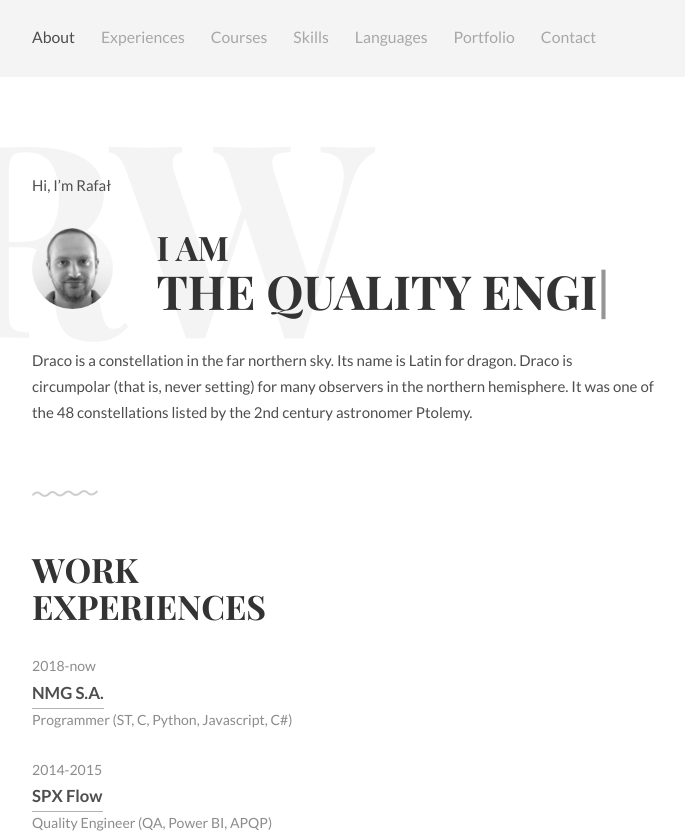
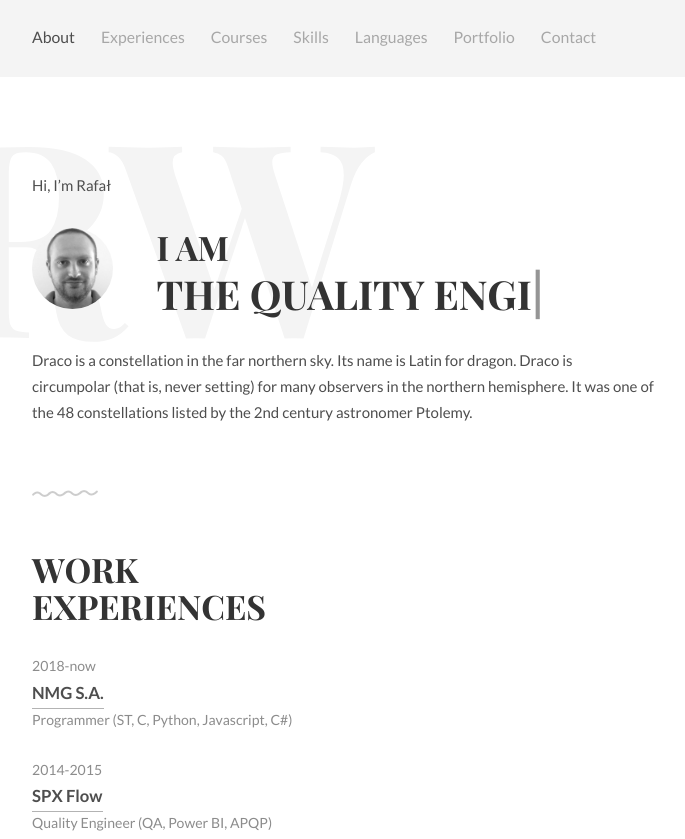
Before and after one commit to wawraf/wawraf.github.io, a plain HTML site: page index.html in a window 1280 px wide. Shown: the top 839 px of the page, without its empty margins (297-982 px from the left). Drawn offline with Linux system fonts and the light colour scheme.

Commit message:
Add files via upload

```diff
--- a/index.html
+++ b/index.html
@@ -52,7 +52,7 @@
 					<img src="img/ava.jpg" alt="Avatar">
 				</div>
 				<div class="unit-80">
-					<h1>I am<br><span id="typed"></span></h1>
+					<h1>I am<br><span id="typed" style="font-size: 40px;"></span></h1>
 				</div>
 				<p>
 					Draco is a constellation in the far northern sky. Its name is Latin for dragon. Draco is circumpolar (that is, never setting) for many observers in the northern hemisphere. It was one of the 48 constellations listed by the 2nd century astronomer Ptolemy.
```
